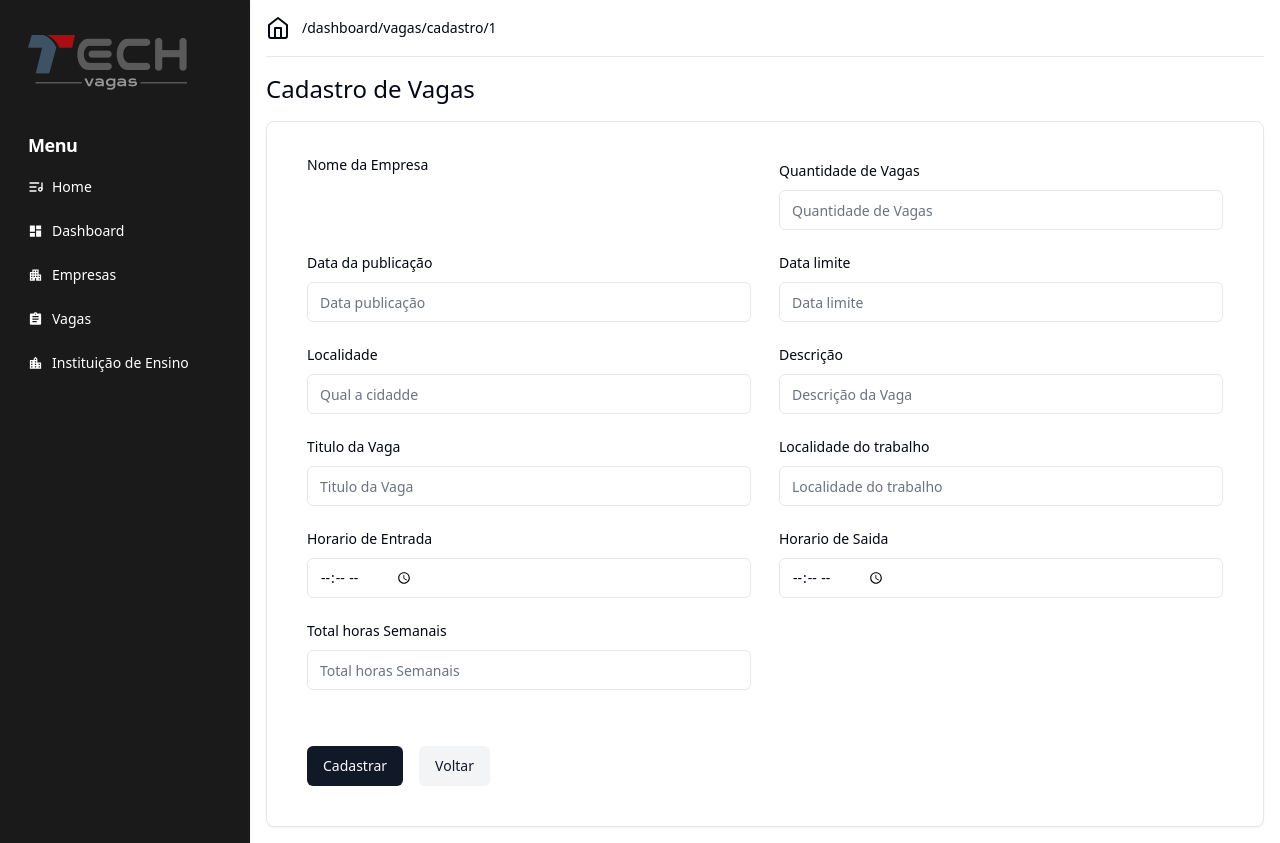
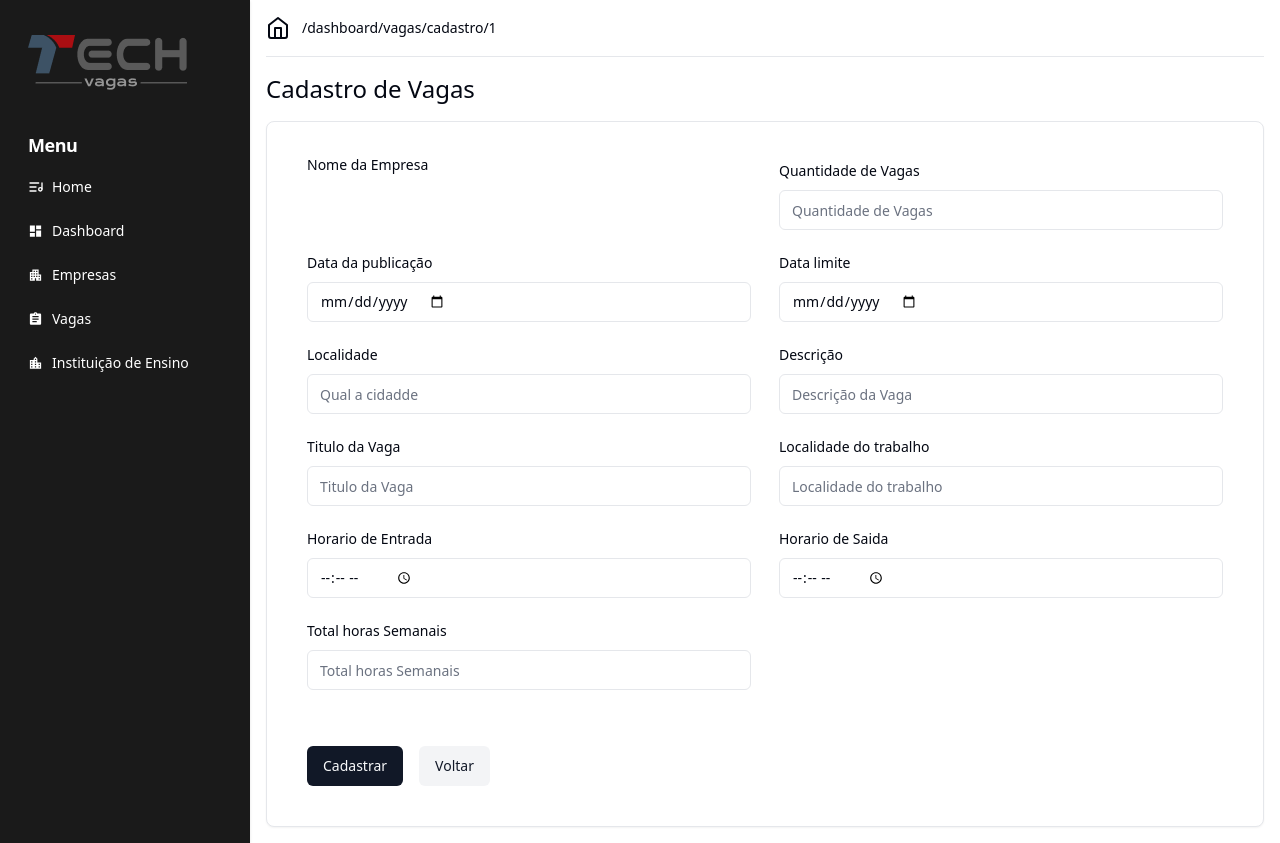
Before and after one commit to guicarsiqsantos/TECH-VAGAS-FRONT-END, a React (Vite) app: page /dashboard/vagas/cadastro/1 in a window 1280 px wide. Built offline with nearby package versions, Linux system fonts and the light colour scheme; no server answers.

Commit message:
corrigindo bug no campo quantidade da tela vagas

```diff
--- a/src/pages/dashboard/Vagas/cadastro/form-cad-vagas.tsx
+++ b/src/pages/dashboard/Vagas/cadastro/form-cad-vagas.tsx
@@ -88,7 +88,7 @@ const FormCadastroVagas = ({ data }: { data: VagasProps }) => {
         setValueComboBox(concedenteSelecionado.toString());
       }
 
-      const resp: ConcendenteProps[] = (await api.get("concedente")).data;
+      const resp: ConcendenteProps[] = (await api.get("/concedente")).data;
 
       setDataComboBox(
         resp.map((item) => {
@@ -102,18 +102,19 @@ const FormCadastroVagas = ({ data }: { data: VagasProps }) => {
   }, [data]);
 
   async function onSubmit(values: FormCadastroProps) {
-    const dataVagas = { ...values, concedenteId: Number(valueComboBox) };
+    // const dataVagas = { ...values, concedenteId: Number(valueComboBox) };
     isEdit
       ? await api
           .put(`/vagas/${data.vagasId}`, {
-            ...dataVagas,
+            ...values,
             vagasId: data.vagasId,
           })
           .finally(() => navigate("/dashboard/vagas"))
       : await api
-          .post("/vagas", dataVagas)
+          .post("/vagas", values)
           .finally(() => navigate("/dashboard/vagas"));
   }
+
   return (
     <Card className="p-4">
       <Form {...form}>
@@ -122,7 +123,7 @@ const FormCadastroVagas = ({ data }: { data: VagasProps }) => {
             <FormField
               control={form.control}
               name="concedenteId"
-              render={({ field }) => (
+              render={() => (
                 <FormItem className="mt-5 flex flex-col">
                   <FormLabel>Nome da Empresa</FormLabel>
                   <FormControl>
@@ -131,14 +132,6 @@ const FormCadastroVagas = ({ data }: { data: VagasProps }) => {
                       value={valueComboBox}
                       setValue={setValueComboBox}
                     />
-
-                    {/* <Input
-                      placeholder="Codigo da Empresa"
-                      {...field}
-                      onChange={(event) =>
-                        field.onChange(Number(event.target.value))
-                      }
-                    /> */}
                   </FormControl>
                   <FormMessage />
                 </FormItem>
@@ -151,11 +144,7 @@ const FormCadastroVagas = ({ data }: { data: VagasProps }) => {
                 <FormItem className="mt-5">
                   <FormLabel>Quantidade de Vagas</FormLabel>
                   <FormControl>
-                    <Input
-                      type="text"
-                      placeholder="Quantidade de Vagas"
-                      {...field}
-                    />
+                    <Input placeholder="Quantidade de Vagas" {...field} />
                   </FormControl>
 
                   <FormMessage />
@@ -170,7 +159,11 @@ const FormCadastroVagas = ({ data }: { data: VagasProps }) => {
                 <FormItem className="mt-5">
                   <FormLabel>Data da publicação</FormLabel>
                   <FormControl>
-                    <Input placeholder="Data publicação" {...field} />
+                    <Input
+                      type="date"
+                      placeholder="Data publicação"
+                      {...field}
+                    />
                   </FormControl>
 
                   <FormMessage />
@@ -185,7 +178,7 @@ const FormCadastroVagas = ({ data }: { data: VagasProps }) => {
                 <FormItem className="mt-5">
                   <FormLabel>Data limite</FormLabel>
                   <FormControl>
-                    <Input placeholder="Data limite" {...field} />
+                    <Input type="date" placeholder="Data limite" {...field} />
                   </FormControl>
 
                   <FormMessage />
--- a/src/services/api.ts
+++ b/src/services/api.ts
@@ -1,7 +1,7 @@
 import axios from "axios";
 
 const api = axios.create({
-  baseURL: "https://localhost:7188/api/",
+  baseURL: "http://localhost:5212/api/",
 });
 
 export default api;
```
